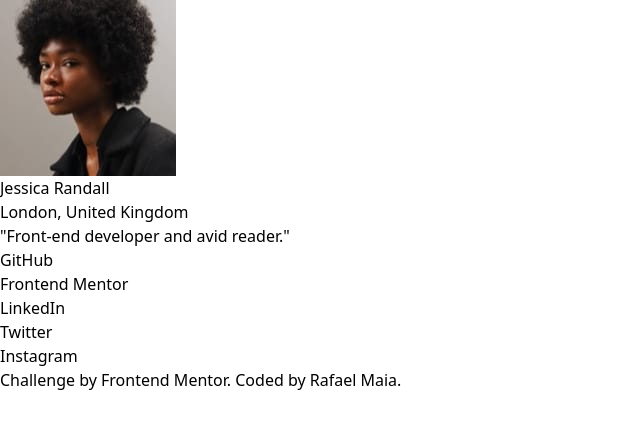
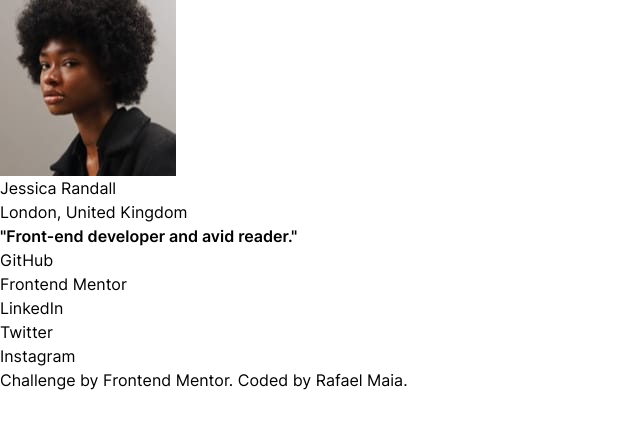
Before and after one commit to rafaeldevvv/frontendmentor-social-links-profile-challenge, a website: page index.html in a window 1280 px wide. Shown: the whole page, without its empty margins (0-640 px from the left). Drawn offline with nearby package versions, Linux system fonts and the light colour scheme; files that its build step writes are made by us from their sources.

Commit message:
feat: load font

```diff
--- a/index.html
+++ b/index.html
@@ -19,13 +19,16 @@
     <main>
       <article>
         <div>
-          <img src="assets/images/avatar-jessica.jpeg" alt="beautiful woman looking at the camera">
+          <img
+            src="assets/images/avatar-jessica.jpeg"
+            alt="beautiful woman looking at the camera"
+          />
         </div>
         <header>
           <h1>Jessica Randall</h1>
           <h2>London, United Kingdom</h2>
         </header>
-        <p>"Front-end developer and avid reader."</p>
+        <p class="font-semibold">"Front-end developer and avid reader."</p>
 
         <ul>
           <li>
--- a/src/input.css
+++ b/src/input.css
@@ -1,3 +1,8 @@
 @tailwind base;
 @tailwind utilities;
 @tailwind components;
+
+@font-face {
+   font-family: "Inter";
+   src: local("Inter"), url("../assets/fonts/Inter-VariableFont_slnt\,wght.ttf") format("truetype");
+}
--- a/tailwind.config.js
+++ b/tailwind.config.js
@@ -1,7 +1,19 @@
+const defaultTheme = require("tailwindcss/defaultTheme");
+
 /** @type {import('tailwindcss').Config} */
 module.exports = {
   content: ["./index.html"],
   theme: {
+    colors: {
+      green: "hsl(75, 94%, 57%)",
+      white: "hsl(0, 0%, 100%)",
+      gray: "hsl(0, 0%, 20%)",
+      darkGray: "hsl(0, 0%, 12%)",
+      offBlack: "hsl(0, 0%, 8%)"
+    },
+    fontFamily: {
+      sans: ["Inter", ...defaultTheme.fontFamily.sans]
+    },
     extend: {},
   },
   plugins: [],
```
Also changed, not shown: README.md.
